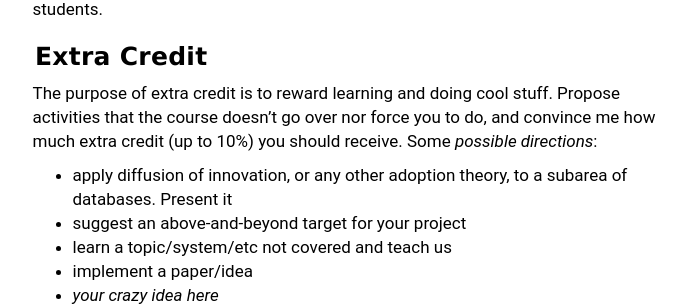
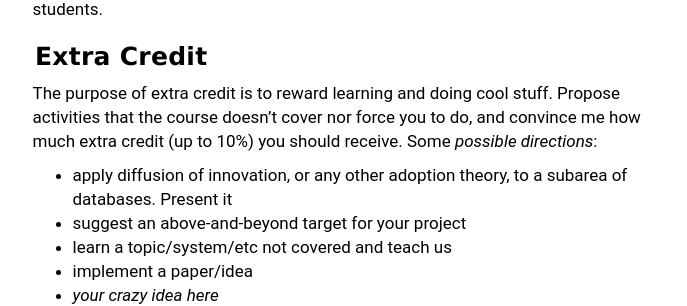
Before and after one commit to columbiadb/columbiadb.github.io, a Jekyll site: the page built from syllabus.md, in a window 1280 px wide and 900 px high, scrolled down 1585 px. Shown: the part 177-483 px from the top of the window, without its empty margins (295-982 px from the left). Built offline with Jekyll 4.4.1, drawn with Linux system fonts in a browser that asks for light colours.

Commit message:
lazy commit msg

```diff
--- a/syllabus.md
+++ b/syllabus.md
@@ -71,7 +71,7 @@ A corallory is that your conduct is respectful and encouraging to your fellow st
 <a name="ec"></a>
 #### Extra Credit
 
-The purpose of extra credit is to reward learning and doing cool stuff.  Propose activities that the course doesn't go over nor force you to do, and convince me how much extra credit (up to 10%) you should receive.  Some _possible directions_:
+The purpose of extra credit is to reward learning and doing cool stuff.  Propose activities that the course doesn't cover nor force you to do, and convince me how much extra credit (up to 10%) you should receive.  Some _possible directions_:
 
 * apply diffusion of innovation, or any other adoption theory, to a subarea of databases.  Present it
 * suggest an above-and-beyond target for your project
```
